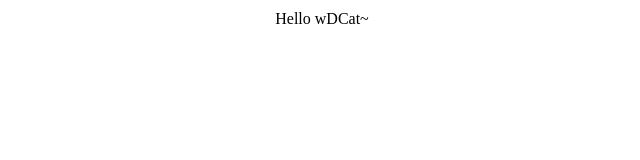
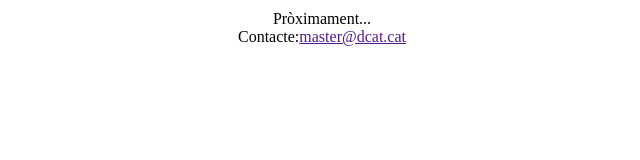
Before and after one commit to dcatmaster/dcatmaster.github.io, a plain HTML site: page index.html in a window 1280 px wide. Shown: the whole page, without its empty margins (318-958 px from the left). Drawn offline with Linux system fonts and the light colour scheme.

Commit message:
coming soon...

```diff
--- a/index.html
+++ b/index.html
@@ -4,4 +4,6 @@
 </head>
 <body style="margin-top:10px">
 <center>
-Hello wDCat~
+Pròximament...
+<br/>
+Contacte:<a href="">master@dcat.cat</a>
```
